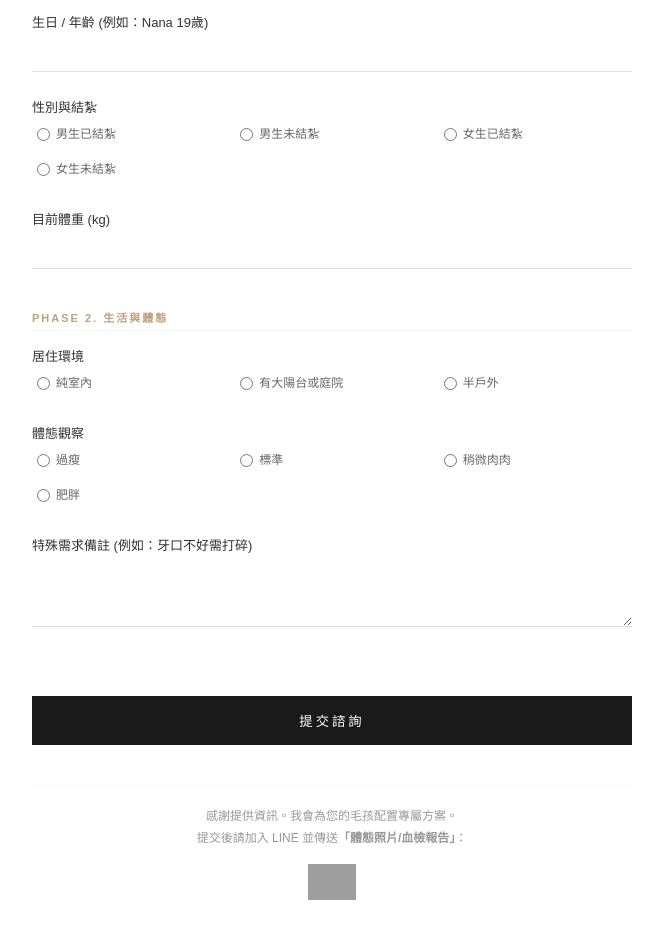
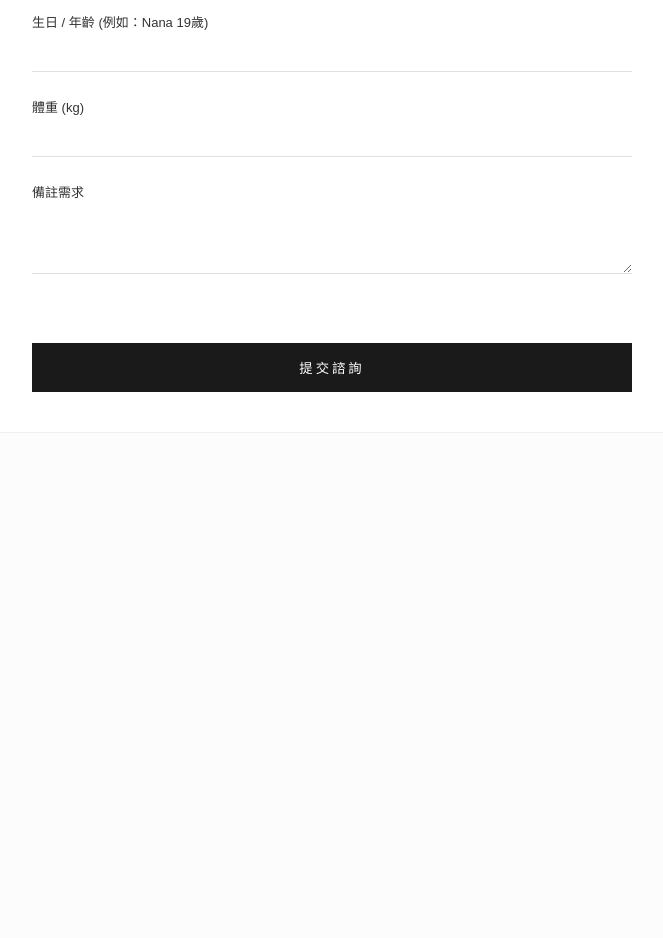
Before and after one commit to oggi2026/oggi-consultation, a plain HTML site: page index.html in a window 1280 px wide. Shown: the part 740-1678 px from the top of the page, without its empty margins (308-971 px from the left). After the commit the page ends 1213 px from the top, so only its background shows below. Drawn offline with Linux system fonts and the light colour scheme; grey boxes are pictures that could not be loaded.

Commit message:
index.html

```diff
--- a/index.html
+++ b/index.html
@@ -18,7 +18,6 @@
         .option-item { font-size: 12px; color: #666; display: flex; align-items: center; cursor: pointer; }
         .option-item input { margin-right: 6px; }
         .submit-btn { width: 100%; padding: 15px; background: #1a1a1a; color: white; border: none; letter-spacing: 3px; cursor: pointer; margin-top: 40px; }
-        .footer-note { margin-top: 40px; font-size: 12px; color: #999; text-align: center; line-height: 1.8; border-top: 1px solid #f9f9f9; padding-top: 20px; }
     </style>
 </head>
 <body>
@@ -26,7 +25,7 @@
 <div class="container">
     <header><h1>OGGI 鮮食客製化諮詢表單</h1></header>
 
-    <form action="https://docs.google.com/forms/d/e/1FAIpQLSff8BwKKOMBFVscyBmLJf33Ql4eXtTCxgeF_4ee-A7KqCC8Bw/formResponse" method="POST" target="hidden_iframe" id="consultationForm">
+    <form action="https://docs.google.com/forms/d/e/1FAIpQLSff8BwKKOMBFVscyBmLJf33Ql4eXtTCxgeF_4ee-A7KqCC8Bw/formResponse" method="POST" id="consultationForm">
 
         <div class="section-title">CONTACT. 家長聯絡</div>
         <div class="form-group"><label>家長姓名</label><input type="text" name="entry.1373076892" required></div>
@@ -38,63 +37,21 @@
         <div class="form-group"><label>毛孩姓名</label><input type="text" name="entry.771549081" required></div>
         <div class="form-group"><label>品種</label><input type="text" name="entry.179917053"></div>
         <div class="form-group"><label>生日 / 年齡 (例如：Nana 19歲)</label><input type="text" name="entry.922681677"></div>
+        <div class="form-group"><label>體重 (kg)</label><input type="number" name="entry.1884086175" step="0.1"></div>
 
         <div class="form-group">
-            <label>性別與結紮</label>
-            <div class="options-group">
-                <label class="option-item"><input type="radio" name="entry.1897446138" value="男生已結紮"> 男生已結紮</label>
-                <label class="option-item"><input type="radio" name="entry.1897446138" value="男生未結紮"> 男生未結紮</label>
-                <label class="option-item"><input type="radio" name="entry.1897446138" value="女生已結紮"> 女生已結紮</label>
-                <label class="option-item"><input type="radio" name="entry.1897446138" value="女生未結紮"> 女生未結紮</label>
-            </div>
-        </div>
-
-        <div class="form-group"><label>目前體重 (kg)</label><input type="number" name="entry.1884086175" step="0.1"></div>
-
-        <div class="section-title">PHASE 2. 生活與體態</div>
-        <div class="form-group">
-            <label>居住環境</label>
-            <div class="options-group">
-                <label class="option-item"><input type="radio" name="entry.1846814604" value="純室內"> 純室內</label>
-                <label class="option-item"><input type="radio" name="entry.1846814604" value="有大陽台或庭院"> 有大陽台或庭院</label>
-                <label class="option-item"><input type="radio" name="entry.1846814604" value="半戶外"> 半戶外</label>
-            </div>
-        </div>
-
-        <div class="form-group">
-            <label>體態觀察</label>
-            <div class="options-group">
-                <label class="option-item"><input type="radio" name="entry.577005833" value="過瘦"> 過瘦</label>
-                <label class="option-item"><input type="radio" name="entry.577005833" value="標準"> 標準</label>
-                <label class="option-item"><input type="radio" name="entry.577005833" value="稍微肉肉"> 稍微肉肉</label>
-                <label class="option-item"><input type="radio" name="entry.577005833" value="肥胖"> 肥胖</label>
-            </div>
-        </div>
-
-        <div class="form-group">
-            <label>特殊需求備註 (例如：牙口不好需打碎)</label>
+            <label>備註需求</label>
             <textarea name="entry.373516377" rows="3"></textarea>
         </div>
 
         <button type="submit" class="submit-btn">提交諮詢</button>
     </form>
-
-    <div class="footer-note">
-        感謝提供資訊。我會為您的毛孩配置專屬方案。<br>
-        提交後請加入 LINE 並傳送<strong>「體態照片/血檢報告」</strong>：<br>
-        <div style="margin-top:15px;">
-            <a href="https://lin.ee/7pBa3z5">
-                <img src="https://scdn.line-apps.com/n/line_add_friends/btn/zh-Hant.png" alt="加入好友" height="36" border="0">
-            </a>
-        </div>
-    </div>
 </div>
 
-<iframe name="hidden_iframe" id="hidden_iframe" style="display:none;"></iframe>
-
 <script>
+    // 簡單的提交監聽
     document.getElementById('consultationForm').onsubmit = function() {
-        alert('資訊已收到！\n\n請點擊下方的 LINE 按鈕傳送照片資料，謝謝！');
+        alert('正在提交資訊...請稍候！');
     };
 </script>
 
```
